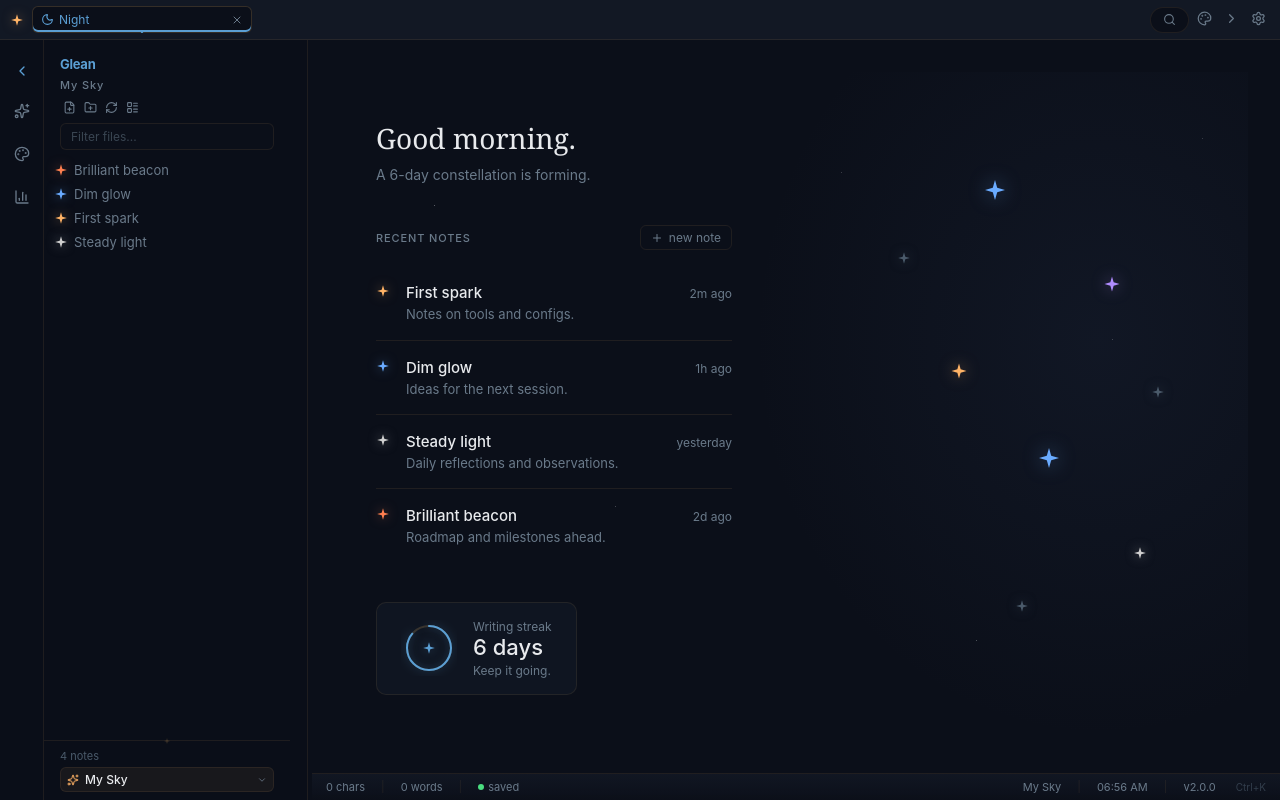
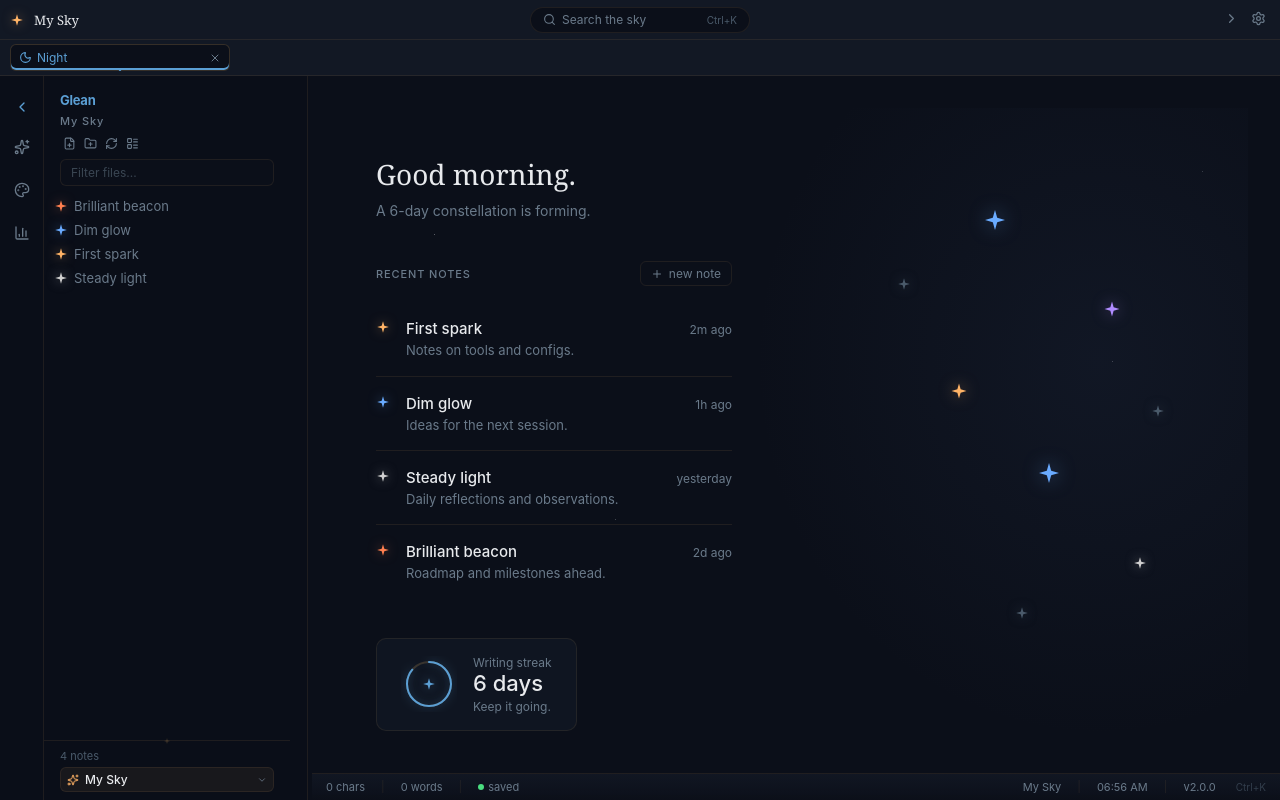
Before and after one commit to rokuroo171/glean, a React (Vite) app in the folder frontend/: page / in a window 1280 px wide. Built offline with nearby package versions, Linux system fonts and the light colour scheme; what @milkdown/kit would draw is missing.

Commit message:
feat: split title bar into a sky header and a dedicated tab strip

```diff
--- /dev/null
+++ b/frontend/src/components/HeaderBar.jsx
@@ -0,0 +1,55 @@
+import { colors, typography } from '../lib/theme'
+import StarIcon from './StarIcon'
+import Icon from './Icon'
+import WindowControls from './WindowControls'
+
+const drag = { '--wails-draggable': 'drag' }
+const noDrag = { '--wails-draggable': 'no-drag' }
+
+export default function HeaderBar({ skyName, onCommand, onSettings, onToggleDetails, detailsOpen }) {
+  return (
+    <div style={{ display: 'flex', alignItems: 'center', gap: 10, height: 40, padding: '0 10px',
+      borderBottom: `1px solid ${colors.border}`, background: colors.bgElevated,
+      flexShrink: 0, WebkitUserSelect: 'none', position: 'relative', ...drag }}>
+      <span style={{ flexShrink: 0, display: 'flex', alignItems: 'center' }}>
+        <StarIcon species="warm" size="sm" />
+      </span>
+      <span style={{ fontFamily: typography.display.fontFamily, fontSize: 13, color: colors.text,
+        overflow: 'hidden', textOverflow: 'ellipsis', whiteSpace: 'nowrap' }}>
+        {skyName}
+      </span>
+
+      <button type="button" onClick={onCommand} aria-label="search the sky"
+        style={{ position: 'absolute', left: '50%', transform: 'translateX(-50%)',
+          display: 'flex', alignItems: 'center', gap: 6, height: 26, width: 220,
+          padding: '0 12px', background: colors.bg, border: `1px solid ${colors.border}`,
+          borderRadius: 13, color: colors.textMuted, fontSize: 12, cursor: 'pointer', ...noDrag }}
+        onMouseEnter={(e) => { e.currentTarget.style.borderColor = colors.borderStrong }}
+        onMouseLeave={(e) => { e.currentTarget.style.borderColor = colors.border }}>
+        <Icon name="search" size={13} />
+        <span>Search the sky</span>
+        <span style={{ marginLeft: 'auto', fontSize: 10, color: colors.textDim }}>Ctrl+K</span>
+      </button>
+
+      <div style={{ flex: 1 }} />
+
+      <div style={{ display: 'flex', alignItems: 'center', gap: 4, flexShrink: 0, ...noDrag }}>
+        <button type="button" onClick={onToggleDetails} aria-label="toggle details"
+          data-tip={detailsOpen ? 'Hide details' : 'Show details'}
+          style={{ background: 'none', border: 'none',
+            color: detailsOpen ? colors.accent : colors.textMuted,
+            cursor: 'pointer', padding: 4 }}>
+          <span style={{ display: 'inline-block', transition: 'transform 0.2s ease',
+            transform: detailsOpen ? 'rotate(180deg)' : 'rotate(0deg)' }}>
+            <Icon name="chevron-right" size={15} />
+          </span>
+        </button>
+        <button type="button" onClick={onSettings} aria-label="settings"
+          data-tip="Settings"
+          style={{ background: 'none', border: 'none', color: colors.textMuted,
+            cursor: 'pointer', padding: 4 }}><Icon name="settings" size={15} /></button>
+      </div>
+      <WindowControls />
+    </div>
+  )
+}
--- a/frontend/src/components/TabBar.jsx
+++ b/frontend/src/components/TabBar.jsx
@@ -3,7 +3,6 @@ import { motion, AnimatePresence } from 'motion/react'
 import { colors, speciesColor } from '../lib/theme'
 import StarIcon from './StarIcon'
 import StarPoint from './StarPoint'
-import WindowControls from './WindowControls'
 import Icon from './Icon'
 
 const drag = { '--wails-draggable': 'drag' }
@@ -13,7 +12,7 @@ const TAB_MAX = 220
 const TAB_MIN = 70
 const GAP = 2
 
-export default function TabBar({ tabs, activeId, onSelect, onClose, onNew, onSettings, onCustomize, onCommand, pseudoTab, onClosePseudo, detailsOpen, onToggleDetails }) {
+export default function TabBar({ tabs, activeId, onSelect, onClose, pseudoTab, onClosePseudo }) {
   const pseudoLabel = pseudoTab === 'stats' ? 'Sky overview' : pseudoTab === 'customization' ? 'Customization' : 'Settings'
   const [hovered, setHovered] = useState(null)
   // While the cursor is in the bar, tab widths are frozen so closing a
@@ -60,12 +59,9 @@ export default function TabBar({ tabs, activeId, onSelect, onClose, onNew, onSet
     <div
       onMouseEnter={freezeWidth}
       onMouseLeave={scheduleRelease}
-      style={{ display: 'flex', alignItems: 'center', gap: 8, padding: '0 10px', height: 40,
+      style={{ display: 'flex', alignItems: 'center', gap: 8, padding: '0 10px', height: 36,
         borderBottom: `1px solid ${colors.border}`, background: colors.bgElevated,
         flexShrink: 0, WebkitUserSelect: 'none', ...drag }}>
-      <span style={{ flexShrink: 0, display: 'flex', alignItems: 'center', ...noDrag }}>
-        <StarIcon species="warm" size="sm" />
-      </span>
 
       <div style={{ display: 'flex', alignItems: 'center', gap: 6, flex: 1, minWidth: 0 }}>
         <div ref={tabsWrapRef} style={{ display: 'flex', alignItems: 'center', gap: GAP, flex: 1, minWidth: 0, overflow: 'hidden' }}>
@@ -129,36 +125,6 @@ export default function TabBar({ tabs, activeId, onSelect, onClose, onNew, onSet
       </div>
 
       <div style={{ flex: 1, minWidth: 0 }} />
-
-      {/* Right controls */}
-      <div style={{ display: 'flex', alignItems: 'center', gap: 4, flexShrink: 0, ...noDrag }}>
-        <button type="button" onClick={onCommand} aria-label="search the sky"
-          style={{ display: 'flex', alignItems: 'center', gap: 6, height: 26,
-            padding: '0 12px', background: colors.bg, border: `1px solid ${colors.border}`,
-            borderRadius: 13, color: colors.textMuted, fontSize: 12, cursor: 'pointer' }}>
-          <Icon name="search" size={13} />
-        </button>
-        <button type="button" onClick={onCustomize} aria-label="customization"
-          data-tip="Customization"
-          style={{ background: 'none', border: 'none', color: pseudoTab === 'customization' ? colors.accent : colors.textMuted,
-            cursor: 'pointer', padding: 4, borderRadius: 4 }}>
-          <Icon name="palette" size={15} />
-        </button>
-        <button type="button" onClick={onToggleDetails} aria-label="toggle details"
-          data-tip={detailsOpen ? 'Hide details' : 'Show details'}
-          style={{ background: 'none', border: 'none',
-            color: detailsOpen ? colors.accent : colors.textMuted,
-            cursor: 'pointer', padding: 4 }}>
-          <span style={{ display: 'inline-block', transition: 'transform 0.2s ease',
-            transform: detailsOpen ? 'rotate(180deg)' : 'rotate(0deg)' }}>
-            <Icon name="chevron-right" size={15} />
-          </span>
-        </button>
-        <button type="button" onClick={onSettings} aria-label="settings"
-          style={{ background: 'none', border: 'none', color: colors.textMuted,
-            cursor: 'pointer', padding: 4 }}><Icon name="settings" size={15} /></button>
-      </div>
-      <WindowControls />
     </div>
   )
 }
--- a/frontend/src/components/Workspace.jsx
+++ b/frontend/src/components/Workspace.jsx
@@ -2,6 +2,7 @@ import { useEffect, useMemo, useRef, useState } from 'react'
 import { colors, space } from '../lib/theme'
 import { usePreferences } from '../lib/preferences-context'
 import TabBar from './TabBar'
+import HeaderBar from './HeaderBar'
 import StatusBar from './StatusBar'
 import Home from './Home'
 import EditorPane from './EditorPane'
@@ -290,19 +291,19 @@ export default function Workspace({
   return (
     <div style={{ width: '100vw', height: '100vh', background: colors.bg,
       display: 'flex', flexDirection: 'column', overflow: 'hidden' }}>
+      <HeaderBar skyName={skyName}
+        onCommand={() => setCommandOpen(true)}
+        onSettings={() => setPseudoTab('settings')}
+        onToggleDetails={() => setDetailsOpen(v => !v)}
+        detailsOpen={detailsOpen} />
       <TabBar tabs={tabs} activeId={activeId}
         onSelect={(id) => id === '__night__' ? openNight() : openNote(id)}
         onClose={(id) => id === '__night__' ? closeNight() : closeTab(id)}
-        onNew={openNight}
-        onSettings={() => setPseudoTab('settings')}
-        onCustomize={() => setPseudoTab('customization')}
-        onCommand={() => setCommandOpen(true)}
-        pseudoTab={pseudoTab} onClosePseudo={() => setPseudoTab(null)}
-        detailsOpen={detailsOpen} onToggleDetails={() => setDetailsOpen(v => !v)} />
+        pseudoTab={pseudoTab} onClosePseudo={() => setPseudoTab(null)} />
       {externalChanged && (
         <div style={{ display: 'flex', alignItems: 'center', gap: space[2], padding: '6px 12px',
-          background: 'rgba(180,140,80,0.15)', borderBottom: `1px solid ${colors.border}`,
-          fontSize: 12, color: '#c0a060' }}>
+          background: colors.border, borderBottom: `1px solid ${colors.border}`,
+          fontSize: 12, color: colors.text }}>
           <span style={{ flex: 1 }}>File changed on disk</span>
           <button type="button" onClick={reloadFromDisk}
             style={{ background: 'none', border: `1px solid ${colors.border}`, color: colors.text,
```
